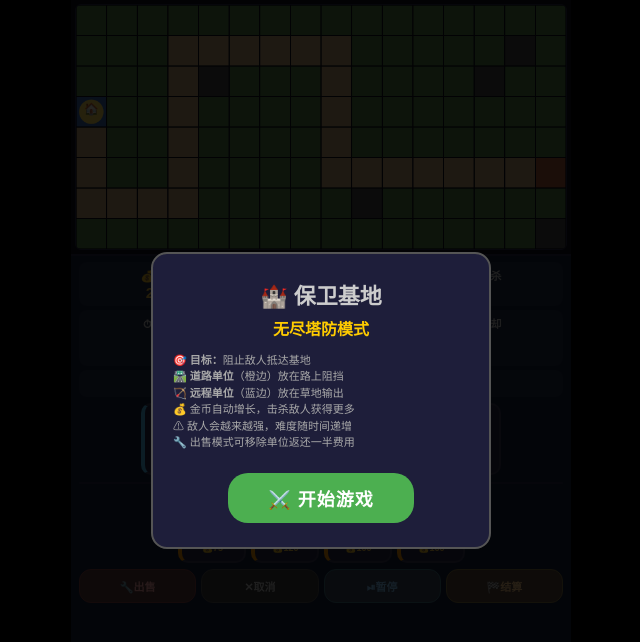
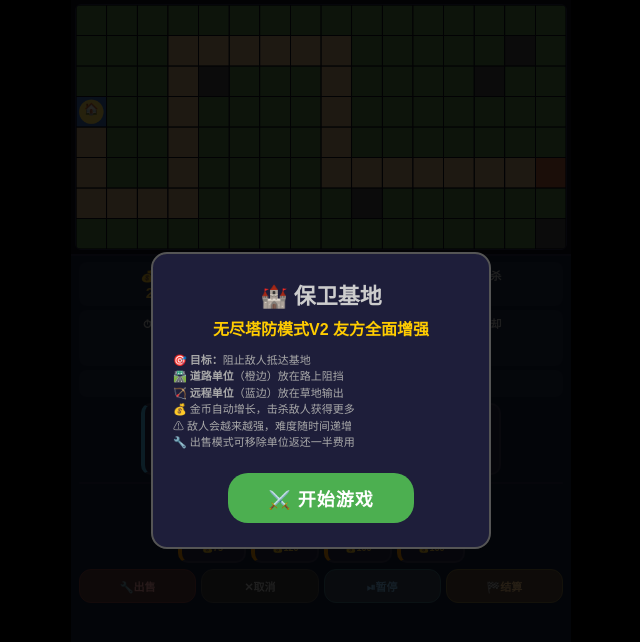
Before and after one commit to Corverse/corverse, a plain HTML site: page index.html in a window 1280 px wide. Shown: the whole page, without its empty margins (319-959 px from the left). Drawn offline with Linux system fonts and the light colour scheme.

Commit message:
Add files via upload

```diff
--- a/index.html
+++ b/index.html
@@ -3,7 +3,7 @@
 <head>
     <meta charset="UTF-8">
     <meta name="viewport" content="width=device-width,initial-scale=1.0,maximum-scale=1.0,user-scalable=no,viewport-fit=cover">
-    <title>塔防无尽模式 · 远程调整版</title>
+    <title>塔防无尽模式</title>
     <style>
         :root {
             --bg: #1a1a2e;
@@ -74,7 +74,7 @@
     </div>
     <div id="start-overlay">
         <div class="dialog">
-            <h2>🏰 保卫基地</h2><h3>无尽塔防模式</h3>
+            <h2>🏰 保卫基地</h2><h3>无尽塔防模式V2 友方全面增强</h3>
             <div class="rules">🎯 <b>目标：</b>阻止敌人抵达基地<br>🛣️ <b>道路单位</b>（橙边）放在路上阻挡<br>🏹 <b>远程单位</b>（蓝边）放在草地输出<br>💰 金币自动增长，击杀敌人获得更多<br>⚠ 敌人会越来越强，难度随时间递增<br>🔧 出售模式可移除单位返还一半费用</div>
             <button class="btn-start" id="btn-start-game">⚔️ 开始游戏</button>
         </div>
```
